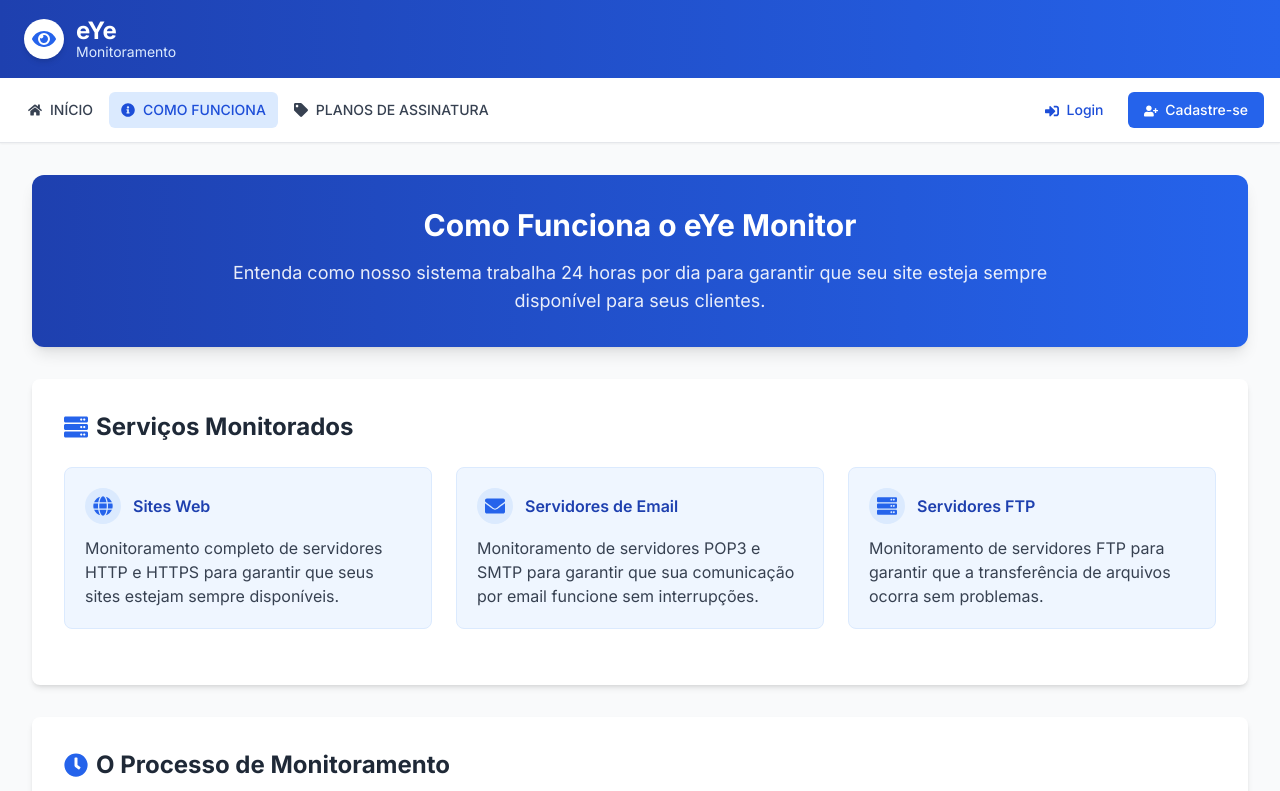
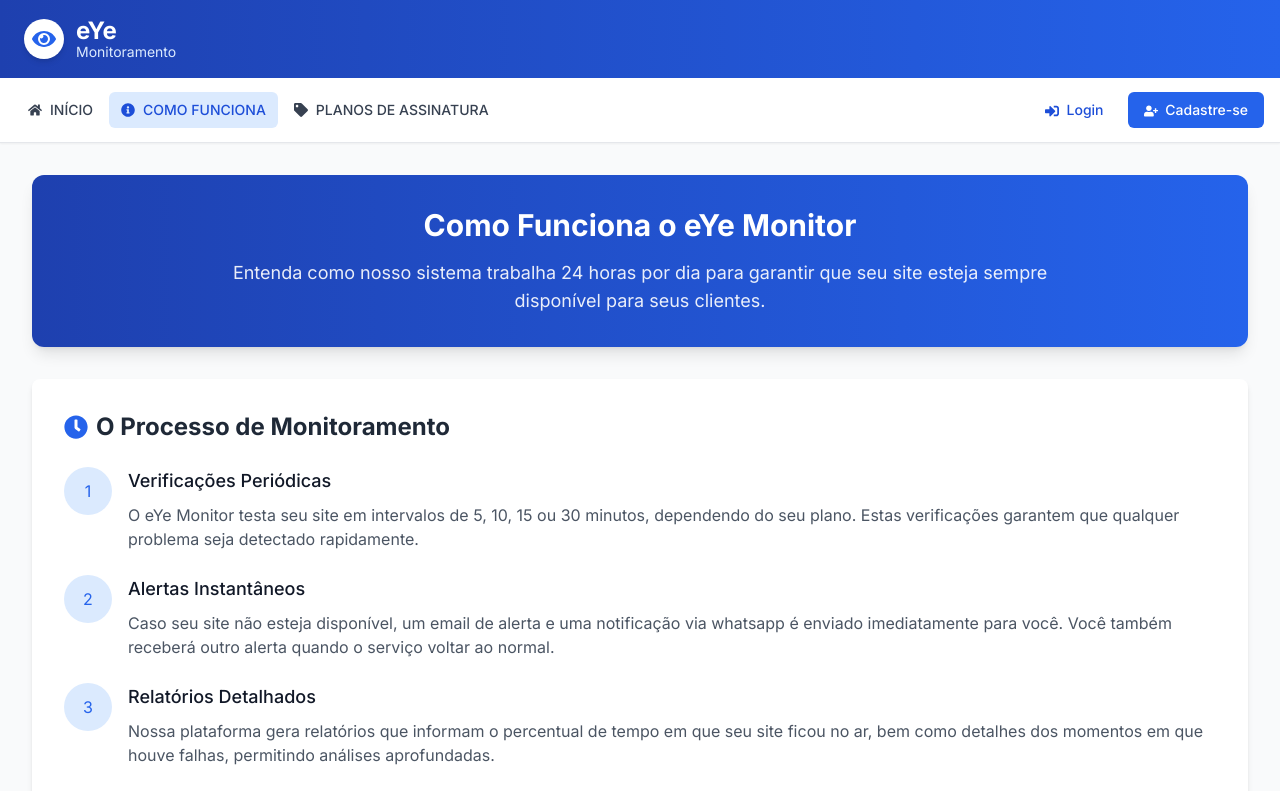
Before and after one commit to Jrmaiworm/monitor-web, a Next.js app: page /como-funciona in a window 1280 px wide. Shown: the top 791 px of the page. Built offline with nearby package versions, Linux system fonts and the light colour scheme.

Commit message:
fix: salvando

```diff
--- a/src/app/como-funciona/page.js
+++ b/src/app/como-funciona/page.js
@@ -17,7 +17,7 @@ const ComoFunciona = () => {
         </div>
 
         {/* Serviços de monitoramento */}
-        <div className="bg-white shadow-md rounded-lg p-8 mb-8">
+        {/* <div className="bg-white shadow-md rounded-lg p-8 mb-8">
           <h2 className="text-2xl font-bold text-gray-800 mb-6 flex items-center">
             <FaServer className="text-blue-600 mr-2" /> Serviços Monitorados
           </h2>
@@ -59,7 +59,7 @@ const ComoFunciona = () => {
               </p>
             </div>
           </div>
-        </div>
+        </div> */}
 
         {/* Como Funciona o Monitoramento */}
         <div className="bg-white shadow-md rounded-lg p-8 mb-8">
```
